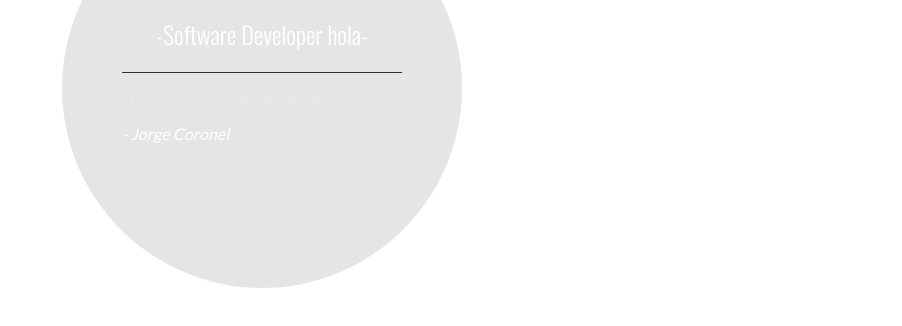
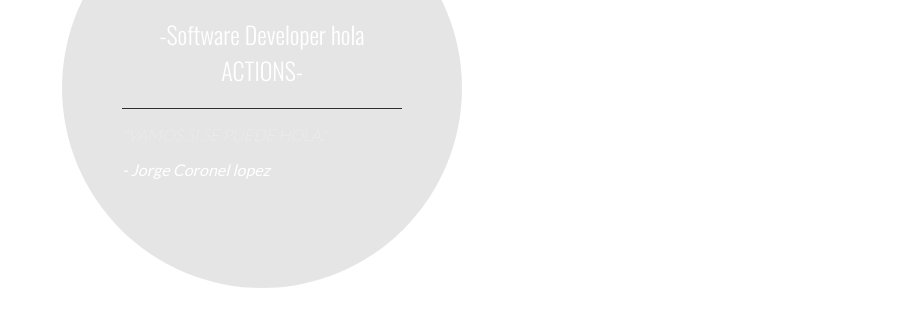
Before and after one commit to jorgecoronellopez/des2, a plain HTML site: page index.html in a window 1280 px wide. Shown: the part 312-638 px from the top of the page, without its empty margins (378-1280 px from the left). Drawn offline with nearby package versions, Linux system fonts and the light colour scheme.

Commit message:
MODIFICANDO INDEX 3

```diff
--- a/index.html
+++ b/index.html
@@ -2,7 +2,7 @@
 <html>
   <head>
     <meta charset="utf-8" />
-    <title>Jorge Coronel</title>
+    <title>Jorge Coronel </title>
     <link
       href="https://fonts.googleapis.com/css?family=Lato:100,400|Oswald:300,700"
       rel="stylesheet"
@@ -18,13 +18,13 @@
     <div class="square">
       <div class="top">
         <h1>Jorge</h1>
-        <h2>-Software Developer hola-</h2>
+        <h2>-Software Developer hola ACTIONS-</h2>
       </div>
       <div class="bottom">
         <p class="quote">
           "VAMOS SI SE PUEDE HOLA."
         </p>
-        <p class="author">- Jorge Coronel </p>
+        <p class="author">- Jorge Coronel lopez  </p>
       </div>
     </div>
   </body>
```
